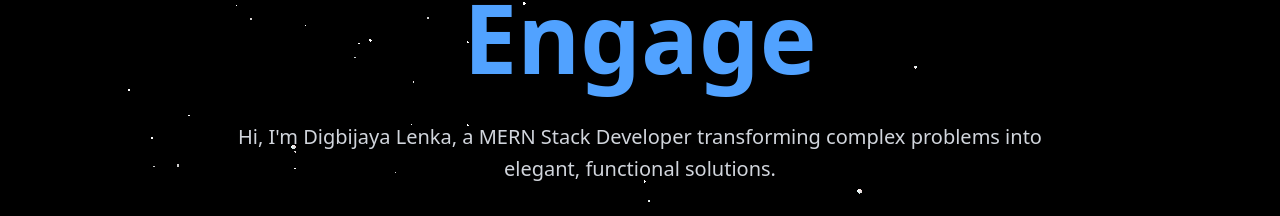
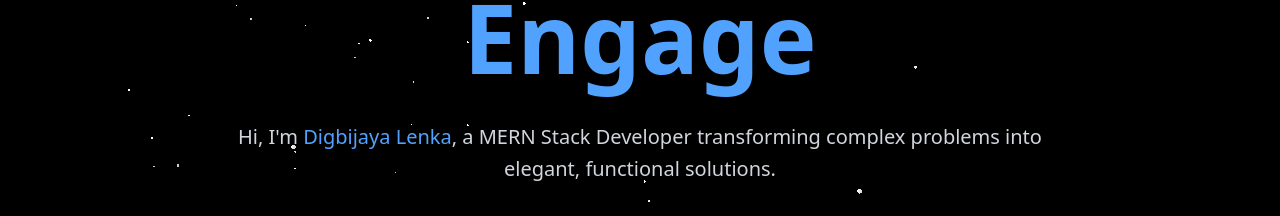
Before and after one commit to t3nsor98/Portfolio_V2.0, a React (Vite) app in the folder portfolio_v_2_0/: page / in a window 1280 px wide. Shown: the part 398-614 px from the top of the page. Built offline with nearby package versions, Linux system fonts and the light colour scheme.

Commit message:
fix: correct name styling in Home component introduction

```diff
--- a/portfolio_v_2_0/src/components/Home.jsx
+++ b/portfolio_v_2_0/src/components/Home.jsx
@@ -25,8 +25,9 @@ function Home() {
           <span className="text-blue-400">Designs That Engage</span>
         </h1>
         <p className="mt-6 text-xl text-gray-300 leading-relaxed">
-          Hi, I'm Digbijaya Lenka, a MERN Stack Developer transforming complex
-          problems into elegant, functional solutions.
+          Hi, I'm <span className="text-blue-400">Digbijaya Lenka</span>, a MERN
+          Stack Developer transforming complex problems into elegant, functional
+          solutions.
         </p>
         <div className="mt-8 flex justify-center gap-4">
           <button className="px-8 py-3 bg-blue-600 text-white rounded-lg hover:bg-blue-700 font-medium transition-all">
```
